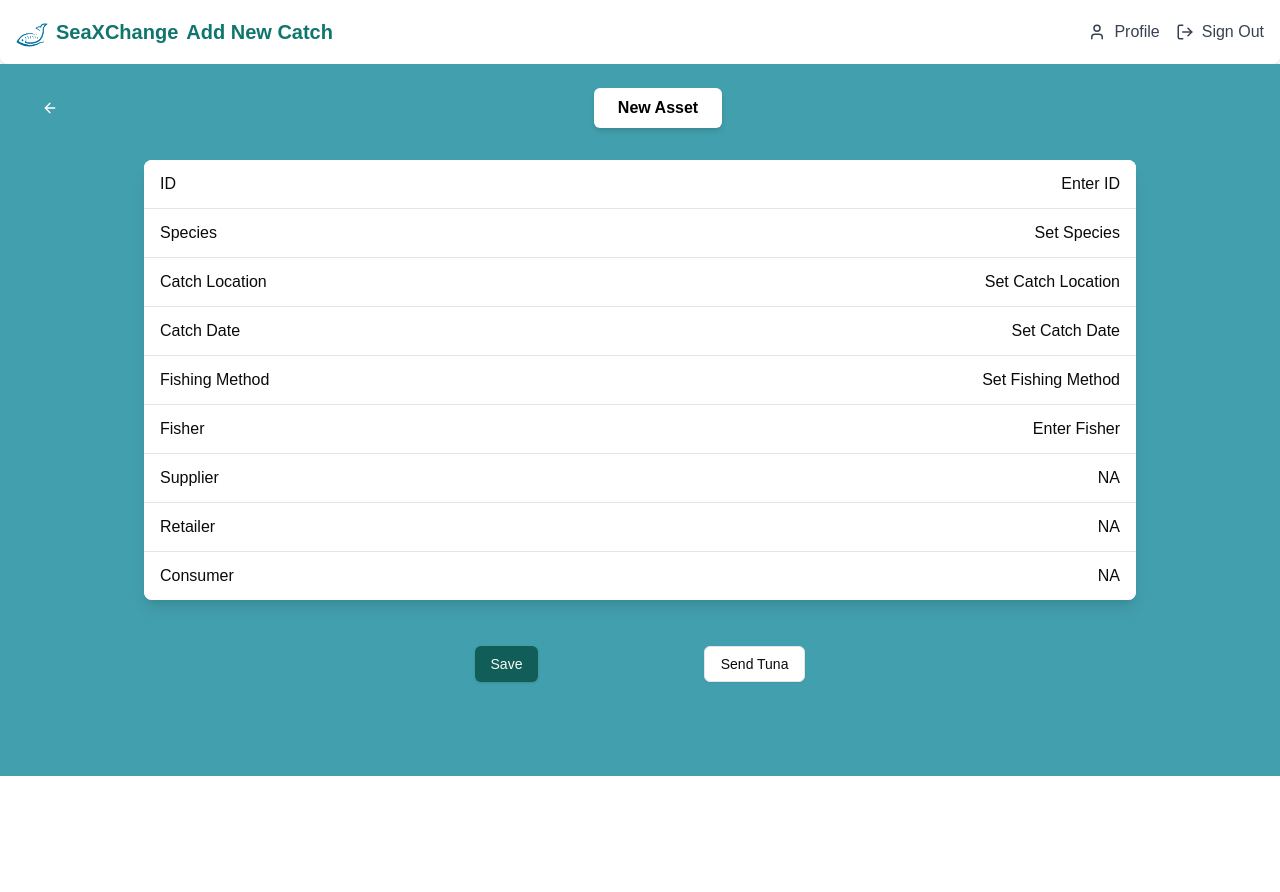
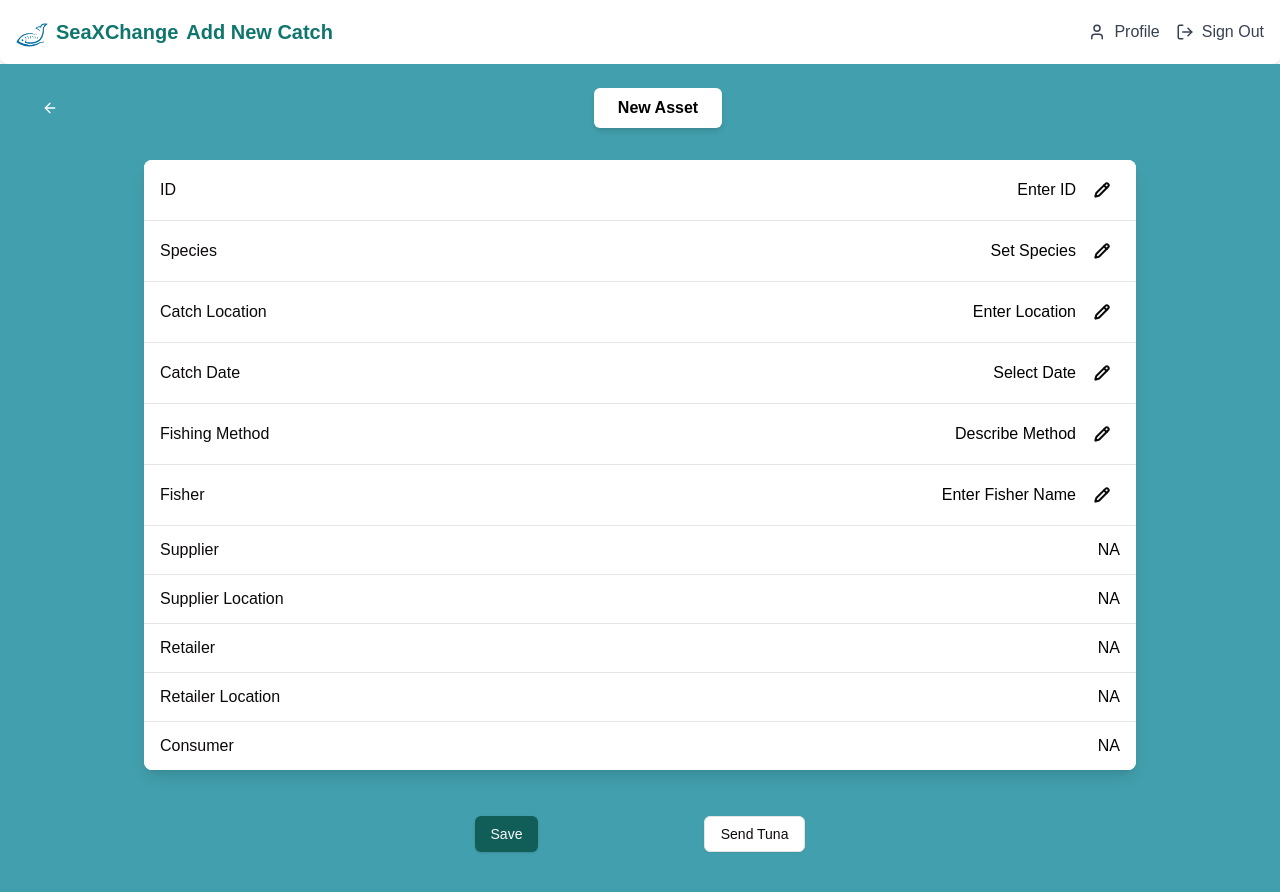
Before and after one commit to jeffrouzel/SeaXChange-Web, a Next.js app in the folder Frontend/: page /addcatch in a window 1280 px wide. Shown: the top 892 px of the page. Before the commit the page ends 800 px from the top, so only its background shows below. Built offline with nearby package versions, Linux system fonts and the light colour scheme.

Commit message:
feat: Added POST interaction for createAsset  in Fisher's add catch

```diff
--- a/Frontend/app/addcatch/page.tsx
+++ b/Frontend/app/addcatch/page.tsx
@@ -3,7 +3,7 @@
 import React, { useState, useEffect } from "react";
 import { useRouter } from "next/navigation";
 import { Button } from "@/components/ui/button";
-import { ArrowLeft } from "lucide-react";
+import { ArrowLeft, Weight } from "lucide-react";
 import SendCard from "@/components/ui/SendCard";
 import CatchDetailsTable from "@/components/CatchTable";
 import SaveAlert from "@/components/SaveAlert";
@@ -13,6 +13,7 @@ import { getEditableFieldsForRole } from "@/lib/editableFieldsByRole";
 import { getAuth } from "firebase/auth";
 import { doc, getDoc } from "firebase/firestore";
 import { db } from "@/firebase.config";
+import { createAsset } from "@/lib/api"; // Adjust the import path as necessary
 
 export default function NewCatchPage() {
   const router = useRouter();
@@ -23,18 +24,46 @@ export default function NewCatchPage() {
   const handleBack = () => router.back();
   const handleOpenSendCard = () => setIsSendCardOpen(true);
   const handleCloseSendCard = () => setIsSendCardOpen(false);
-  const handleSaveDetails = () => setIsDetailsSaved(true);
+
+  const handleSaveDetails = async () => {
+    const safeAsset = {
+      id: newAsset.ID || "",
+      species: newAsset.Species || "",
+      weight: "0",
+      catchLocation: newAsset.CatchLocation || "",
+      catchDate: newAsset.CatchDate || "",
+      fishingMethod: newAsset.FishingMethod || "",
+      fisher: newAsset.Fisher || "",
+      supplier: newAsset.Supplier || "",
+      sellingLocationSupplier: "",
+      retailers: [],
+      sellingLocationRetailers: [],
+      consumers: [],
+    };
+
+    try {
+      const data = await createAsset(safeAsset);
+      console.log("Asset created:", data);
+      setIsDetailsSaved(true);
+    } catch (error) {
+      console.error("Failed to save asset:", error);
+    }
+  };
+
+
 
   // New blank asset state
   const [newAsset, setNewAsset] = useState({
-    ID: "Enter ID",
-    Species: "Set Species",
-    CatchLocation: "Set Catch Location",
-    CatchDate: "Set Catch Date",
-    FishingMethod: "Set Fishing Method",
-    Fisher: "Enter Fisher",
+    ID: "",
+    Species: "",
+    CatchLocation: "",
+    CatchDate: "",
+    FishingMethod: "",
+    Fisher: "",
     Supplier: "",
+    SupplierLocation: "",
     Retailers: [],
+    RetailerLocation: [],
     Consumers: [],
   });
 
@@ -76,16 +105,19 @@ export default function NewCatchPage() {
   }, []);
 
   const formattedDetails = [
-    { label: "ID", value: newAsset.ID },
-    { label: "Species", value: newAsset.Species },
-    { label: "Catch Location", value: newAsset.CatchLocation },
-    { label: "Catch Date", value: newAsset.CatchDate },
-    { label: "Fishing Method", value: newAsset.FishingMethod },
-    { label: "Fisher", value: newAsset.Fisher },
-    { label: "Supplier", value: newAsset.Supplier || "NA" },
-    { label: "Retailer", value: newAsset.Retailers.join(", ") || "NA" },
-    { label: "Consumer", value: newAsset.Consumers.join(", ") || "NA" },
+    { label: "ID", key: "ID", placeholder: "Enter ID", value: newAsset.ID },
+    { label: "Species", key: "Species", placeholder: "Set Species", value: newAsset.Species },
+    { label: "Catch Location", key: "CatchLocation", placeholder: "Set Catch Location", value: newAsset.CatchLocation },
+    { label: "Catch Date", key: "CatchDate", placeholder: "Set Catch Date", value: newAsset.CatchDate },
+    { label: "Fishing Method", key: "FishingMethod", placeholder: "Set Fishing Method", value: newAsset.FishingMethod },
+    { label: "Fisher", key: "Fisher", placeholder: "Enter Fisher", value: newAsset.Fisher },
+    { label: "Supplier", key: "Supplier", placeholder: "Set Supplier", value: newAsset.Supplier },
+    { label: "Supplier Location", key: "SupplierLocation", placeholder: "Set Supplier", value: newAsset.SupplierLocation },
+    { label: "Retailer", key: "Retailers", placeholder: "Add Retailers", value: newAsset.Retailers.join(", ") },
+    { label: "Retailer Location", key: "RetailerLocation", placeholder: "Add Retailers", value: newAsset.RetailerLocation.join(", ") },
+    { label: "Consumer", key: "Consumers", placeholder: "Add Consumers", value: newAsset.Consumers.join(", ") },
   ];
+
 
   return (
     <div className="min-h-screen bg-white">
@@ -103,11 +135,29 @@ export default function NewCatchPage() {
 
         <div className="mx-auto max-w-5xl px-4 my-8">
           <div className="bg-white rounded-lg shadow-lg overflow-hidden">
-            <CatchDetailsTable
-              assetDetails={formattedDetails}
-              editableFields={editableFields}
-              onChange={(updated) => setNewAsset({ ...newAsset, ...updated })}
+          <CatchDetailsTable
+              assetDetails={[
+                { label: "ID", value: "Enter ID" },
+                { label: "Species", value: "Set Species" },
+                { label: "Catch Location", value: "Enter Location" },
+                { label: "Catch Date", value: "Select Date" },
+                { label: "Fishing Method", value: "Describe Method" },
+                { label: "Fisher", value: "Enter Fisher Name" },
+                { label: "Supplier", value: "NA" },
+                { label: "Supplier Location", value: "NA" },
+                { label: "Retailer", value: "NA" },
+                { label: "Retailer Location", value: "NA" },
+                { label: "Consumer", value: "NA" },
+              ]}
+              editableFields={["ID", "Species", "Catch Location", "Catch Date", "Fishing Method", "Fisher"]}
+              onChange={(updates) =>
+                setNewAsset((prevAsset) => ({
+                  ...prevAsset,
+                  ...updates,
+                }))
+              }
             />
+
           </div>
         </div>
 
--- a/Frontend/app/catchdetails/[id]/page.tsx
+++ b/Frontend/app/catchdetails/[id]/page.tsx
@@ -106,9 +106,11 @@ export default function CatchDetailsPage() {
         { label: "Catch Date", value: assetDetails.CatchDate },
         { label: "Fishing Method", value: assetDetails.FishingMethod },
         { label: "Fisher", value: assetDetails.Fisher },
-        { label: "Supplier", value: assetDetails.Supplier || "NA" },
-        { label: "Retailer", value: assetDetails.Retailers.join(", ") || "NA" },
-        { label: "Consumer", value: assetDetails.Consumers.join(", ") || "NA" },
+        { label: "Supplier", value: assetDetails.Supplier || "Not assigned" },
+        { label: "Supplier Location", value: assetDetails.SellingLocationSupplier || "Not assigned" },
+        { label: "Retailers", value: assetDetails.Retailers.join(", ") || "Not assigned" },
+        { label: "Retail Locations", value: assetDetails.SellingLocationRetailers.join(", ") || "Not assigned" },
+        { label: "Consumers", value: assetDetails.Consumers.join(", ") || "Not assigned" }
       ]
     : [];
 
--- a/Frontend/app/homepage/fisher/page.tsx
+++ b/Frontend/app/homepage/fisher/page.tsx
@@ -29,7 +29,7 @@ export default function FisherHomepage() {
         const data = await fetchAssets();
         // Filter assets for the current fisher (you might want to adjust this logic)
         const filteredData = data.filter(
-          (tuna: TunaAsset) => !tuna.ID.startsWith("asset1743231585365")
+          (tuna: TunaAsset) => !tuna.ID.startsWith("asset")
         ); // remove id created by app gateway
         setTunaData(filteredData);
       } catch (err) {
--- a/Frontend/components/CatchTable.tsx
+++ b/Frontend/components/CatchTable.tsx
@@ -3,10 +3,11 @@
 import { useState } from "react";
 import { Button } from "@/components/ui/button";
 import { Pencil, Check } from "lucide-react";
+import { usePathname } from "next/navigation";
 
 type AssetDetail = {
   label: string;
-  value: string;
+  value: string; // this will be used as a placeholder
 };
 
 type CatchDetailsTableProps = {
@@ -18,11 +19,15 @@ type CatchDetailsTableProps = {
 export default function CatchDetailsTable({
   assetDetails,
   editableFields = [],
-  onChange
+  onChange,
 }: CatchDetailsTableProps) {
   const [editingField, setEditingField] = useState<string | null>(null);
+  const pathname = usePathname();
+  const isAddCatchPage = pathname.includes("/addcatch");
+
+  // Initialize values as empty strings to allow placeholder to show
   const [editedValues, setEditedValues] = useState<{ [key: string]: string }>(
-    Object.fromEntries(assetDetails.map((item) => [item.label, item.value]))
+    Object.fromEntries(assetDetails.map((item) => [item.label, ""]))
   );
 
   const handleEditClick = (label: string) => {
@@ -40,17 +45,15 @@ export default function CatchDetailsTable({
 
     setEditedValues((prev) => ({ ...prev, [label]: newValue }));
 
-    // Map the label back to the asset property name
     const propertyMap: { [key: string]: string } = {
-      "ID": "ID",
-      "Species": "Species",
+      ID: "ID",
+      Species: "Species",
       "Catch Location": "CatchLocation",
       "Catch Date": "CatchDate",
       "Fishing Method": "FishingMethod",
-      "Fisher": "Fisher"
+      Fisher: "Fisher",
     };
 
-    // Notify parent component of changes
     if (onChange && propertyMap[label]) {
       onChange({ [propertyMap[label]]: newValue });
     }
@@ -69,12 +72,15 @@ export default function CatchDetailsTable({
         >
           <span className="font-medium">{item.label}</span>
           <div className="flex items-center gap-2">
-            {editingField === item.label ? (
+            {isAddCatchPage && editingField === item.label ? (
               item.label === "Catch Date" ? (
                 <input
                   type="date"
                   value={editedValues[item.label]}
-                  onChange={(e) => handleInputChange(item.label, e.target.value)}
+                  placeholder={item.value}
+                  onChange={(e) =>
+                    handleInputChange(item.label, e.target.value)
+                  }
                   onBlur={handleSave}
                   className="border p-1 rounded"
                 />
@@ -82,7 +88,10 @@ export default function CatchDetailsTable({
                 <input
                   type="text"
                   value={editedValues[item.label]}
-                  onChange={(e) => handleInputChange(item.label, e.target.value)}
+                  placeholder={item.value}
+                  onChange={(e) =>
+                    handleInputChange(item.label, e.target.value)
+                  }
                   onBlur={handleSave}
                   onKeyDown={(e) => e.key === "Enter" && handleSave()}
                   autoFocus
@@ -90,10 +99,14 @@ export default function CatchDetailsTable({
                 />
               )
             ) : (
-              <span>{editedValues[item.label]}</span>
+              <span>
+                {editedValues[item.label] || (
+                  <span className="text-black font-medium">{item.value}</span>
+                )}
+              </span>
             )}
 
-            {editableFields.includes(item.label) && (
+            {isAddCatchPage && editableFields.includes(item.label) && (
               <Button
                 variant="ghost"
                 size="icon"
--- /dev/null
+++ b/package.json
@@ -0,0 +1,5 @@
+{
+  "dependencies": {
+    "react-placeholder": "^4.1.0"
+  }
+}
```
Also changed, not shown: Frontend/lib/api/index.ts (+32 -7 lines), 1 other file (tests, documents, lock files or other folders).
